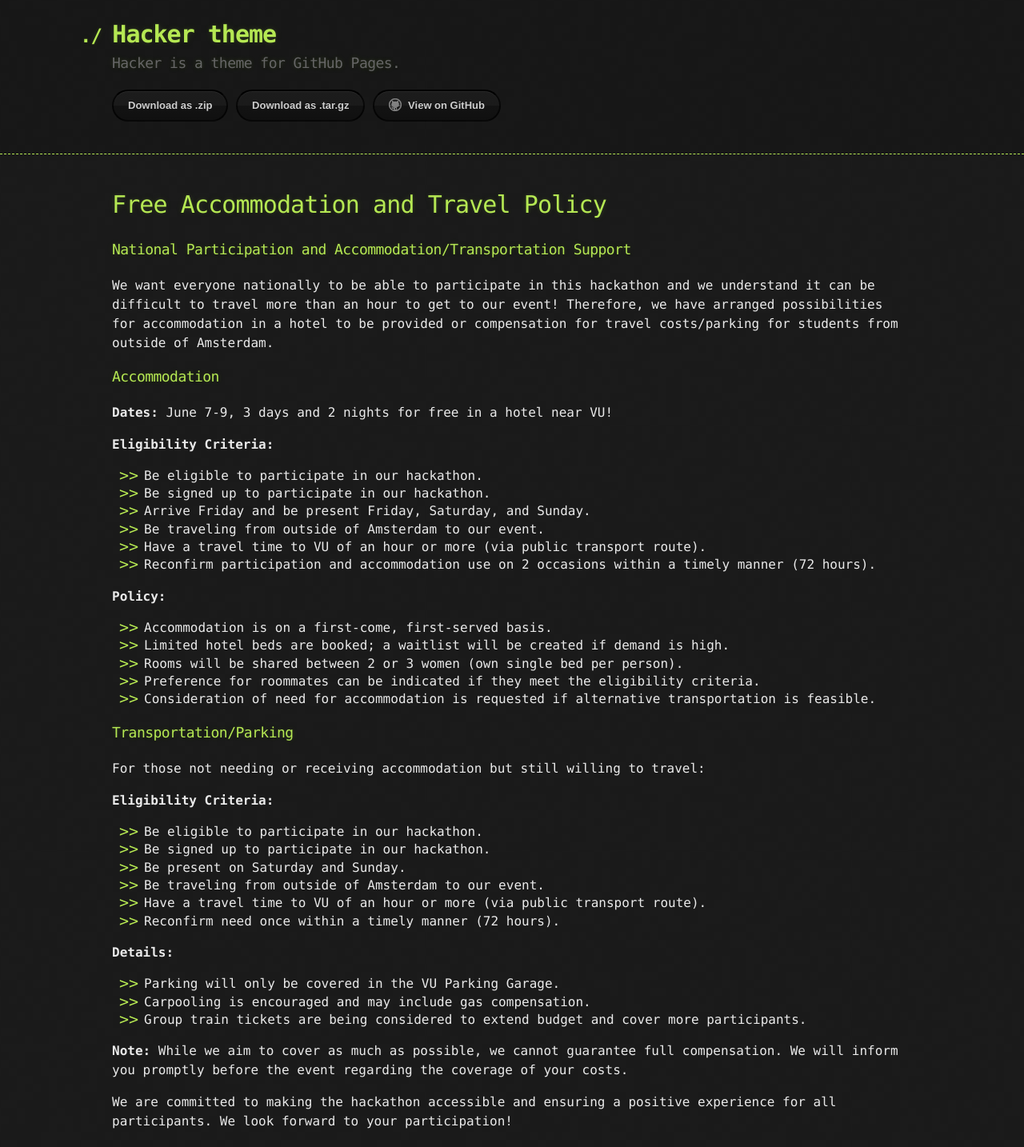
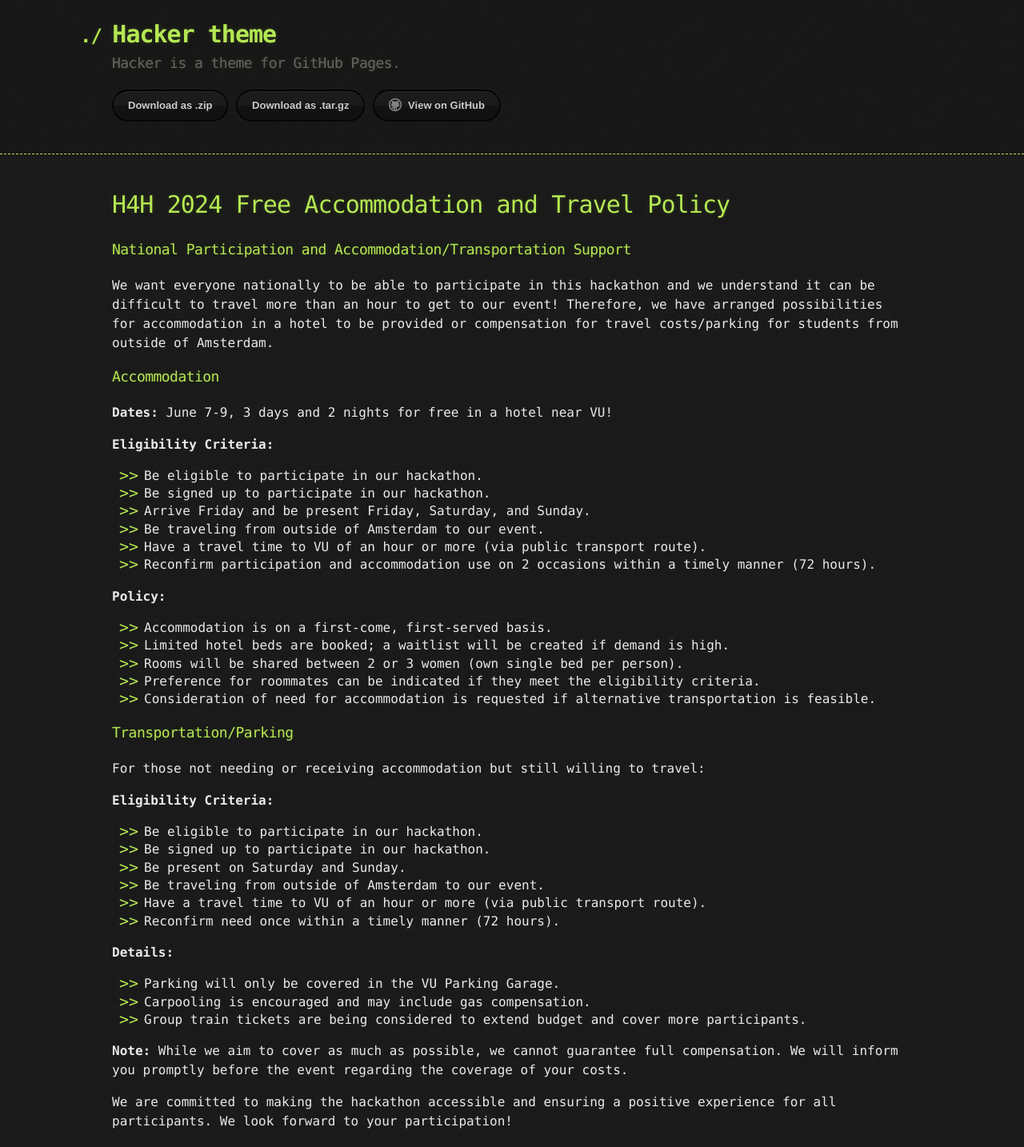
Before and after one commit to hack4her/hack4her.github.io, a Jekyll site: the page built from acc_trav_policy.md, in a window 1280 px wide. Shown: the whole page at 80% size. Built offline with Jekyll 4.4.1, drawn with Linux system fonts in a browser that asks for light colours; our own code applies the rules of GitHub Pages for plain Markdown files.

Commit message:
Update acc_trav_policy.md

```diff
--- a/acc_trav_policy.md
+++ b/acc_trav_policy.md
@@ -1,4 +1,4 @@
-# Free Accommodation and Travel Policy
+# H4H 2024 Free Accommodation and Travel Policy
 
 ### National Participation and Accommodation/Transportation Support
 
```
